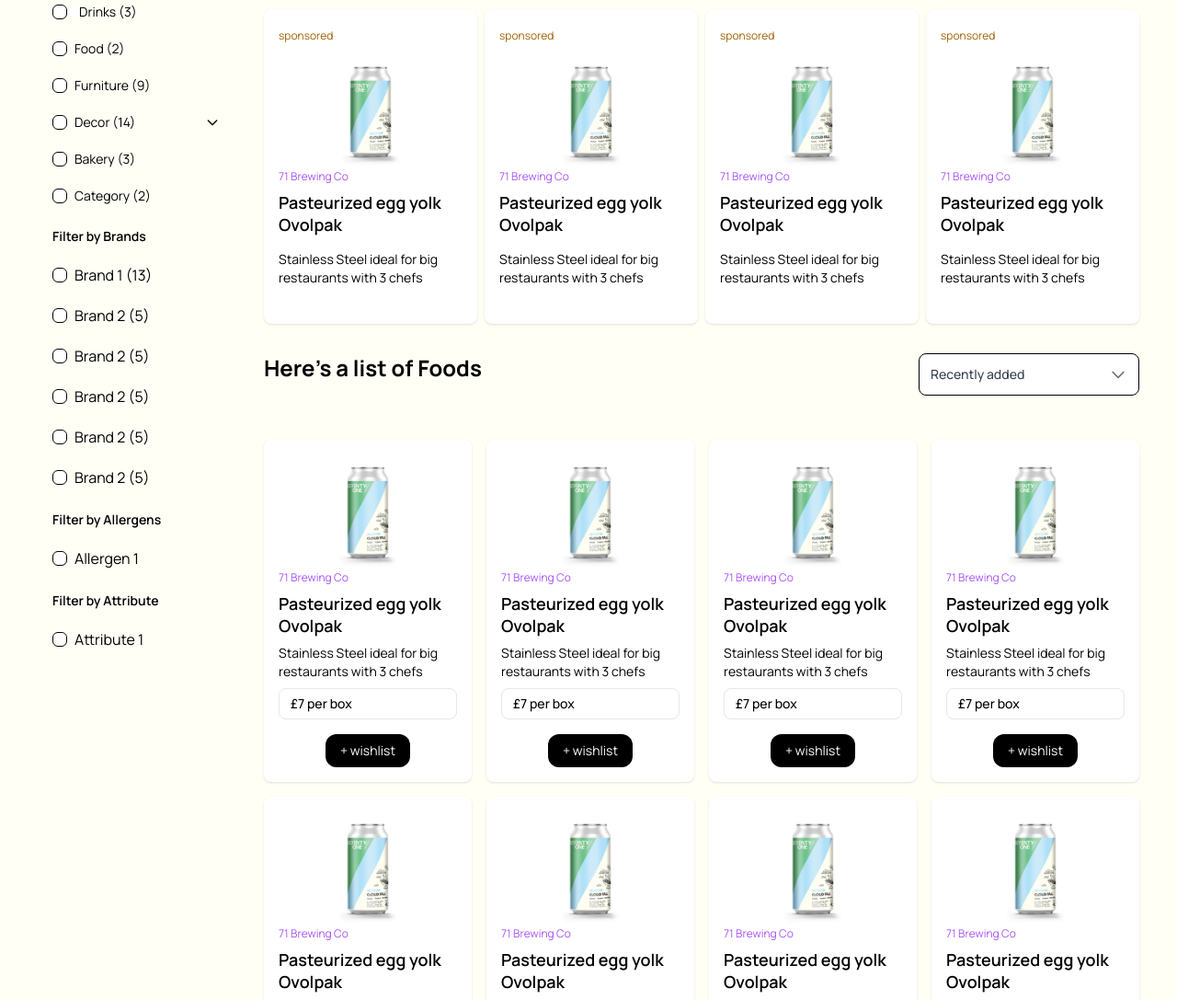
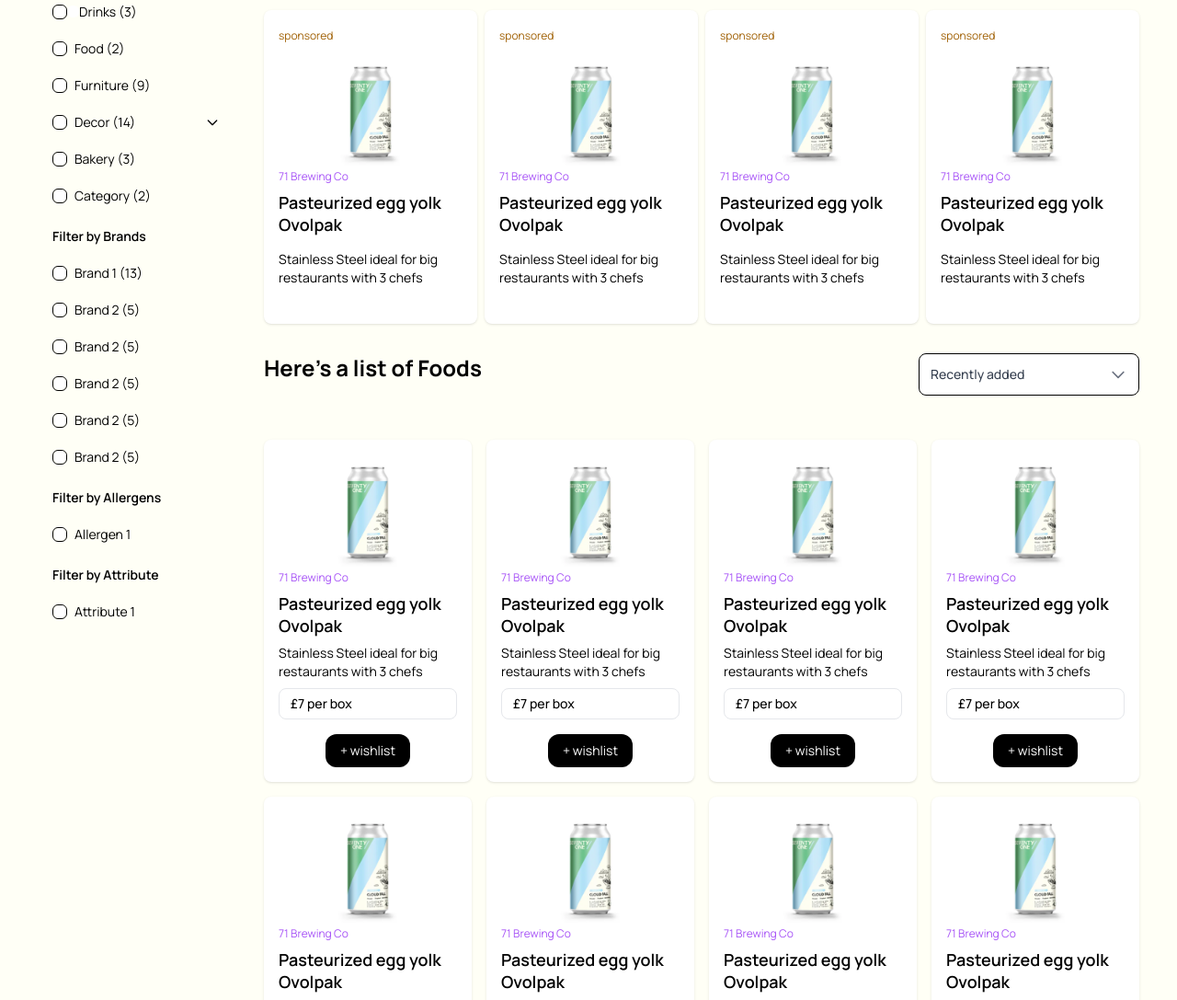
Before and after one commit to kingguevara/Sync-project, a plain HTML site: page bakery-category.html in a window 1280 px wide. Shown: the part 901-1988 px from the top of the page at 92% size. Drawn offline with nearby package versions, Linux system fonts and the light colour scheme.

Commit message:
font-fixed

```diff
--- a/bakery-category.html
+++ b/bakery-category.html
@@ -286,7 +286,7 @@
 
                             <!-- Filter by Brands -->
                             <h2 class="text-sm font-semibold mb-4 mt-6">Filter by Brands</h2>
-                            <ul class="mb-4">
+                            <ul class="mb-4 text-sm">
                                 <!-- Brand 1 -->
                                 <li class="my-5">
                                     <label for="brand1Checkbox" class="flex items-center cursor-pointer" onclick="toggleBoldAndCheck('brand1Checkbox')">
@@ -345,7 +345,7 @@
 
                             <!-- Filter by Allergens -->
                             <h2 class="text-sm font-semibold mb-4 mt-6">Filter by Allergens</h2>
-                            <ul class="mb-4">
+                            <ul class="mb-4 text-sm">
                                 <li class="my-5">
                                     <label for="allergen1Checkbox" class="flex items-center cursor-pointer" onclick="toggleBoldAndCheck('allergen1Checkbox')">
                                         <div class="border h-4 w-4 flex justify-center items-center rounded-md border-black mr-2">
@@ -358,7 +358,7 @@
 
                             <!-- Filter by Attribute -->
                             <h2 class="text-sm font-semibold mb-4 mt-6">Filter by Attribute</h2>
-                            <ul class="mb-4">
+                            <ul class="mb-4 text-sm">
                                 <li class="my-5">
                                     <label for="attribute1Checkbox" class="flex items-center cursor-pointer" onclick="toggleBoldAndCheck('attribute1Checkbox')">
                                         <div class="border h-4 w-4 flex justify-center items-center rounded-md border-black mr-2">
```
Also changed, not shown: food-category.html (+3 -3 lines).
